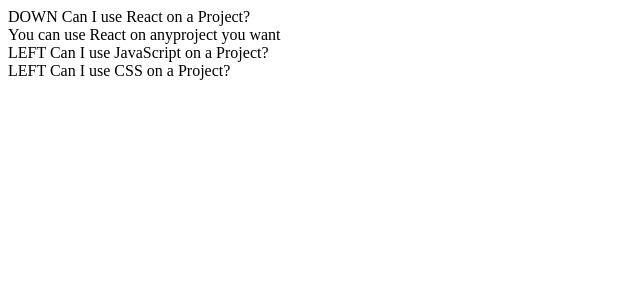
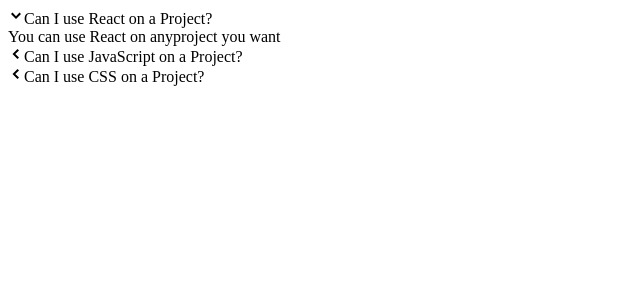
Before and after one commit to paudel54/ReactJS, a React (Create React App) app in the folder 5_comps/: page / in a window 1280 px wide. Shown: the top 300 px of the page, without its empty margins (0-640 px from the left). Built offline with nearby package versions, Linux system fonts and the light colour scheme.

Commit message:
Added and used react icons

```diff
--- a/5_comps/src/components/Accordion.js
+++ b/5_comps/src/components/Accordion.js
@@ -1,6 +1,7 @@
 // more learning of react state system
 import { useState } from 'react';
-
+// these icon imports are react components and must be used on that manner upon implementation.
+import { GoChevronLeft, GoChevronDown } from "react-icons/go";
 // created component named Accordion.
 function Accordion({ items }) {
     // state var and setter fn for expandedIndex, with  a default value 0. i,e first obj ati 0 index will be
@@ -27,8 +28,8 @@ function Accordion({ items }) {
         // console.log(isExpanded);
         // console.log(content);
         const icon = <span>
-            {isExpanded ? 'DOWN ' : 'LEFT '}
-        </span>
+            {isExpanded ? <GoChevronDown /> : <GoChevronLeft />}
+        </span >
         return (
             // on building list the parent div must possess id, that may in future come from external api or anythings,
 
```
